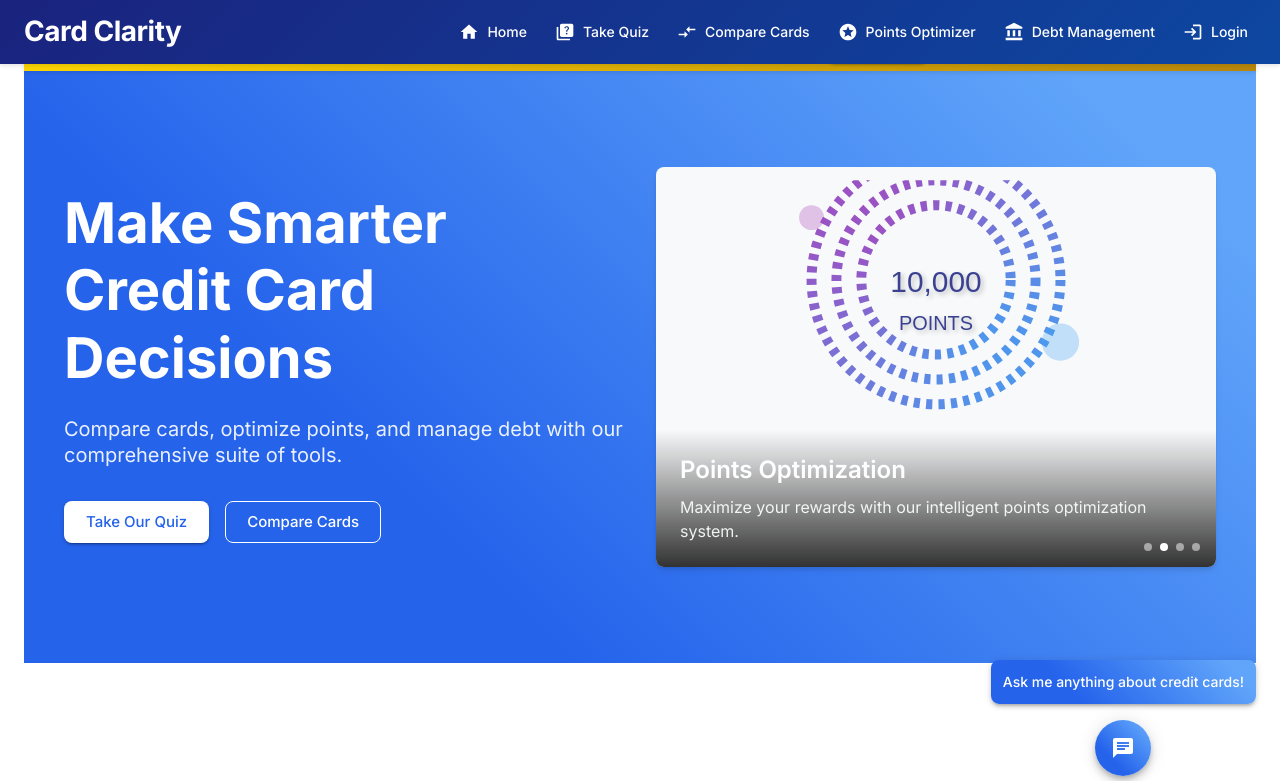
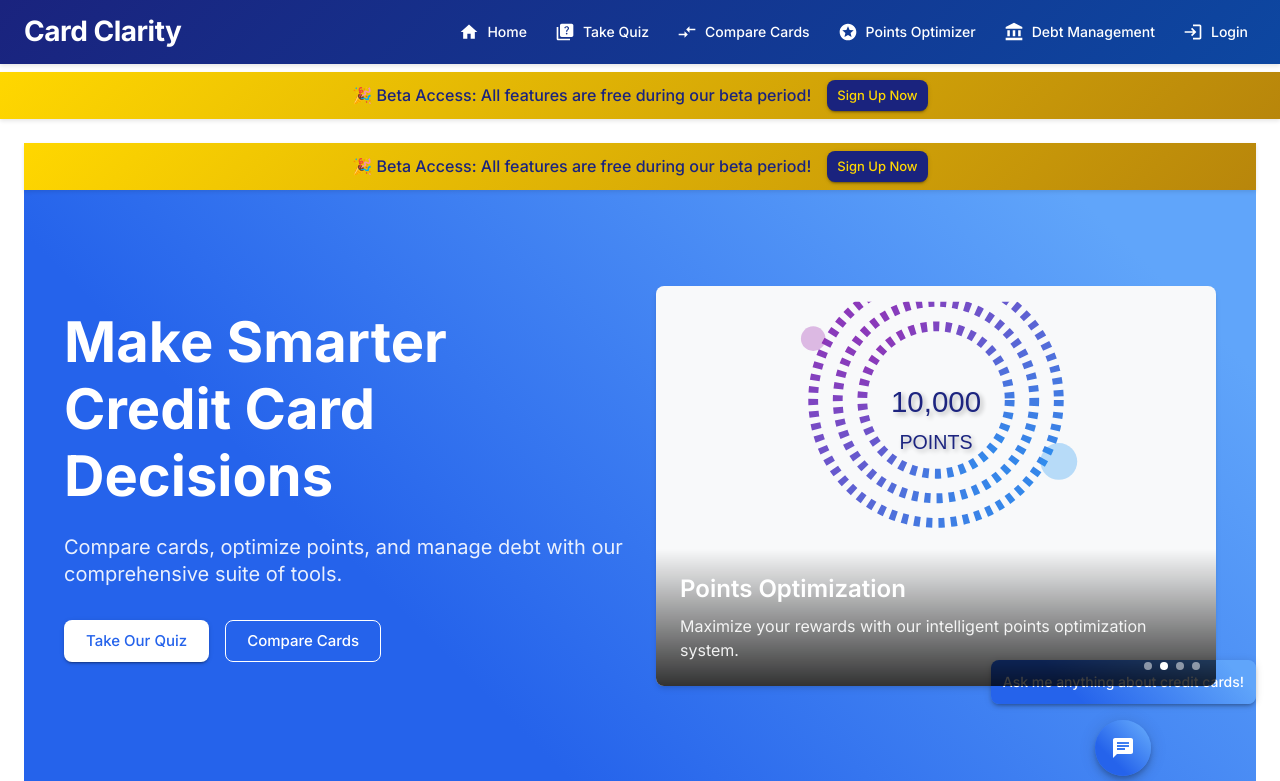
Before and after one commit to nickjackson801/card-clarity, a React (Vite) app: page / in a window 1280 px wide. Shown: the top 781 px of the page. Built offline with nearby package versions, Linux system fonts and the light colour scheme.

Commit message:
Adjust BetaBanner position and enhance gold elements

```diff
--- a/src/App.tsx
+++ b/src/App.tsx
@@ -32,6 +32,7 @@ import PointsOptimizer from './pages/PointsOptimizer';
 import DebtManagement from './pages/DebtManagement';
 import Auth from './pages/Auth';
 import Quiz from './pages/Quiz';
+import BetaBanner from './components/BetaBanner';
 
 declare module '@mui/material/styles' {
   interface Palette {
@@ -198,6 +199,10 @@ function App() {
             </Toolbar>
           </AppBar>
 
+          <Box sx={{ pt: { xs: 8, sm: 9 } }}>
+            <BetaBanner />
+          </Box>
+
           {isMobile && (
             <Drawer
               variant="temporary"
```
